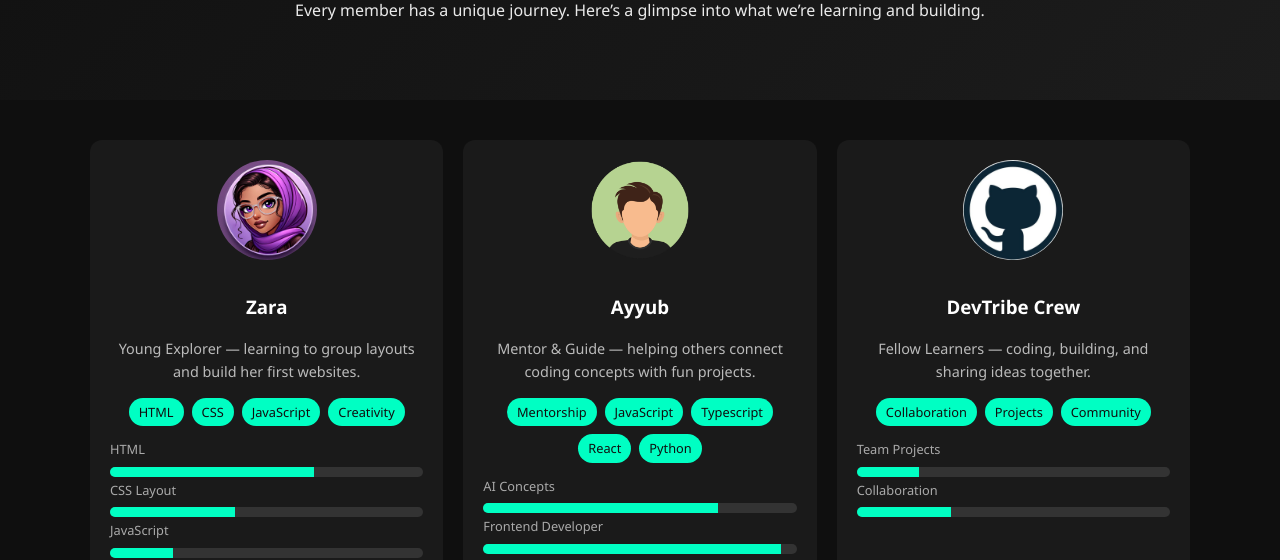
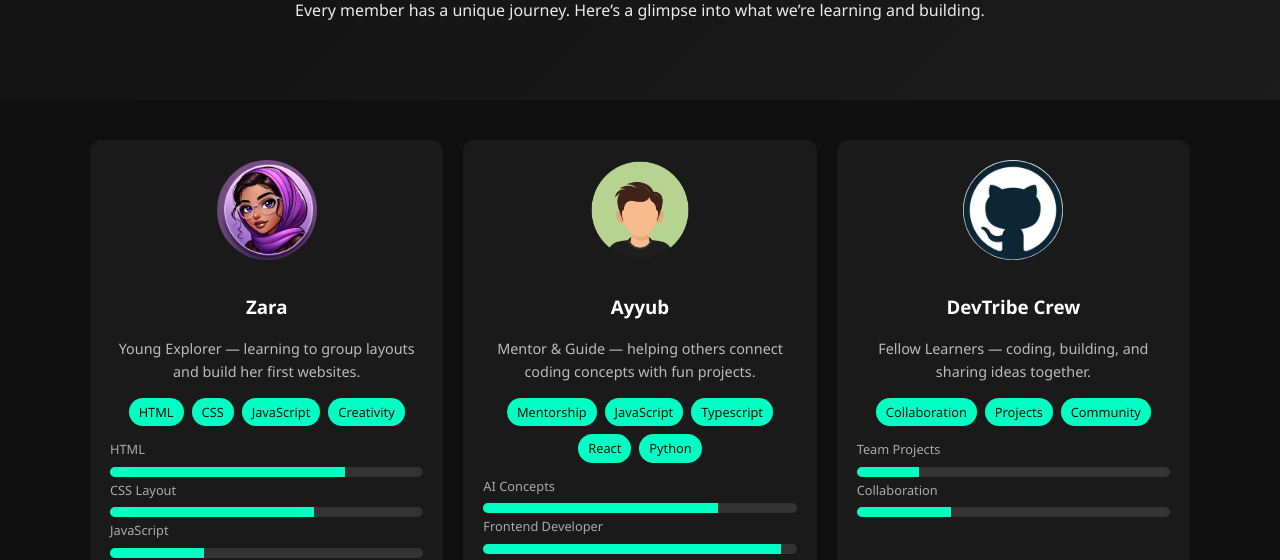
Before and after one commit to raji-ayyub/code-craft, a plain HTML site: page profiles.html in a window 1280 px wide. Shown: the part 235-795 px from the top of the page. Drawn offline with Linux system fonts and the light colour scheme.

Commit message:
updated zara'z profile

```diff
--- a/profiles.html
+++ b/profiles.html
@@ -157,11 +157,11 @@
       </div>
       <div class="progress">
         <span>HTML</span>
+        <div class="progress-bar"><div class="progress-fill" style="width: 75%"></div></div>
+        <span>CSS Layout</span>
         <div class="progress-bar"><div class="progress-fill" style="width: 65%"></div></div>
-        <span>CSS Layout</span>
-        <div class="progress-bar"><div class="progress-fill" style="width: 40%"></div></div>
         <span>JavaScript</span>
-        <div class="progress-bar"><div class="progress-fill" style="width: 20%"></div></div>
+        <div class="progress-bar"><div class="progress-fill" style="width: 30%"></div></div>
       </div>
     </div>
 
```
